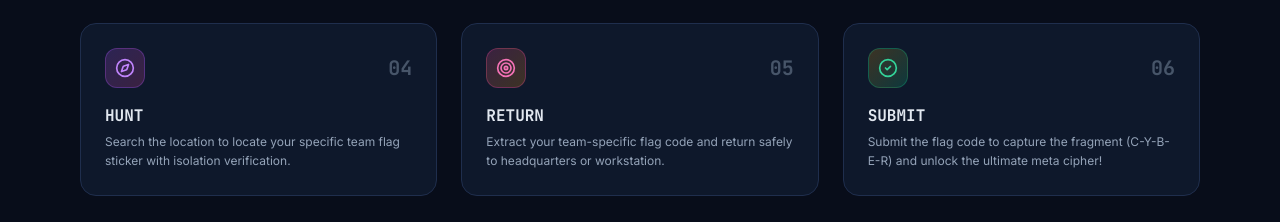
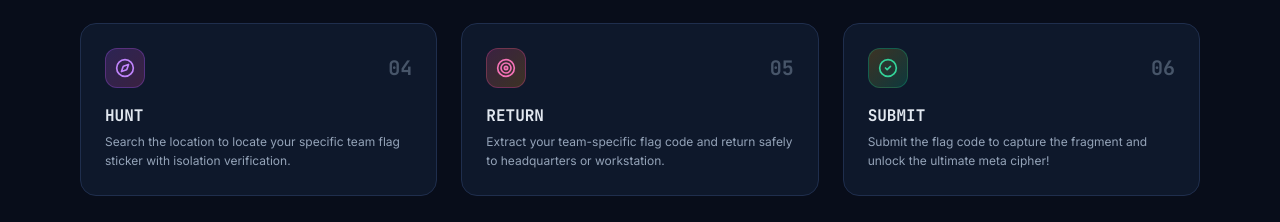
Before and after one commit to bawankarshruti4411/Security_Jeopardy, a React (Vite) app in the folder client/: page / in a window 1280 px wide. Shown: the part 1266-1488 px from the top of the page. Built offline with nearby package versions, Linux system fonts and the light colour scheme; no server answers.

Commit message:
Update description for submit action
Removed the redundant '(C-Y-B-E-R)' from the description.

```diff
--- a/client/src/pages/Home.tsx
+++ b/client/src/pages/Home.tsx
@@ -65,7 +65,7 @@ export const Home: React.FC<HomeProps> = ({ onNavigate, event }) => {
     {
       num: '06',
       title: 'SUBMIT',
-      desc: 'Submit the flag code to capture the fragment (C-Y-B-E-R) and unlock the ultimate meta cipher!',
+      desc: 'Submit the flag code to capture the fragment and unlock the ultimate meta cipher!',
       icon: CheckCircle2,
       color: 'from-amber-500/20 to-emerald-500/20 text-emerald-400 border-emerald-500/30',
     },
```
